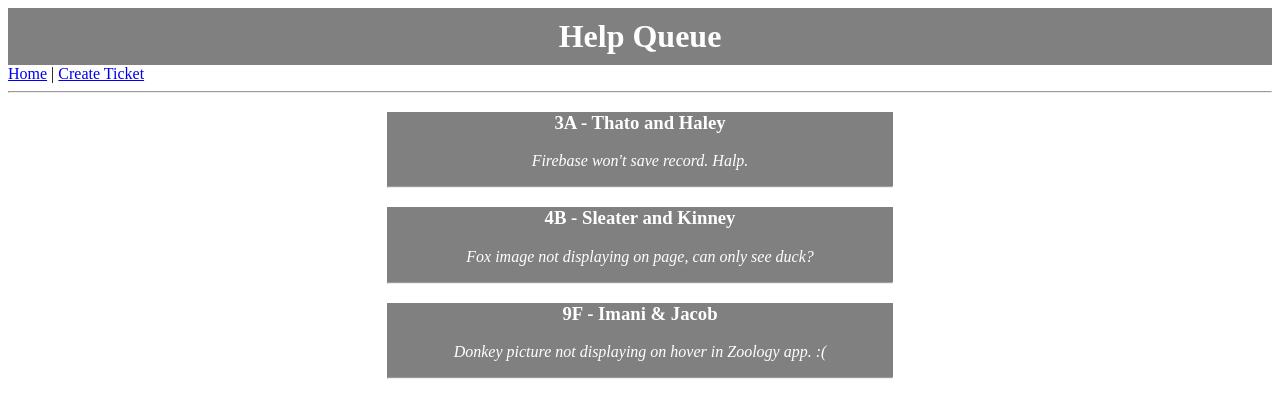
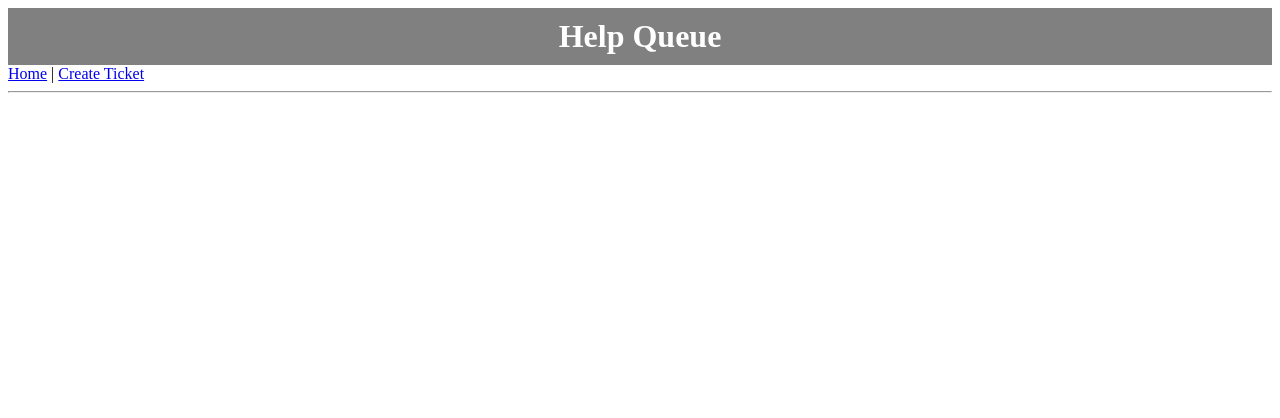
Before and after one commit to hwisoo/react_basics, a React app: page / in a window 1280 px wide. Shown: the top 418 px of the page. Built offline with nearby package versions, Linux system fonts and the light colour scheme.

Commit message:
Lifting State

```diff
--- a/src/components/App.jsx
+++ b/src/components/App.jsx
@@ -5,18 +5,34 @@
 import { Switch, Route } from 'react-router-dom';
 import Error404 from './Error404';
 
-function App(){
-  return (
-    <div>
+class App extends React.Component{
+  constructor(props) {
+    super(props);
+    this.state = {
+      masterTicketList: []
+    };
+    this.handleAddingNewTicketToList = this.handleAddingNewTicketToList.bind(this);
+  }
+
+  handleAddingNewTicketToList(newTicket){
+    var newMasterTicketList = this.state.masterTicketList.slice();
+    newMasterTicketList.push(newTicket);
+    this.setState({masterTicketList: newMasterTicketList});
+  }
+  render(){
+
+    return (
+      <div>
       <Header/>
       <Switch>
-        <Route exact path='/' component={TicketList} />
-        <Route path='/newticket' component={NewTicketControl} />
+    <Route exact path='/' render={()=><TicketList ticketList={this.state.masterTicketList} /> }/>
+        <Route path='/newticket' render={()=><NewTicketControl onNewTicketCreation={this.handleAddingNewTicketToList} />} />
         <Route component={Error404} />
       </Switch>
     </div>
 
-  );
+    );
+  }
 }
 
 export default App;
--- a/src/components/NewTicketControl.jsx
+++ b/src/components/NewTicketControl.jsx
@@ -1,6 +1,7 @@
 import React from 'react';
 import ConfirmationQuestions from './ConfirmationQuestions';
 import NewTicketForm from './NewTicketForm';
+import PropTypes from "prop-types";
 
 class NewTicketControl extends React.Component {
     constructor(props) {
@@ -18,7 +19,7 @@
     render(){
         let currentlyVisibleContent = null;
         if (this.state.formVisibleOnPage){
-          currentlyVisibleContent = <NewTicketForm />;
+          currentlyVisibleContent = <NewTicketForm onNewTicketCreation={this.props.onNewTicketCreation}/>;
         } else {
           currentlyVisibleContent = <ConfirmationQuestions onTroubleshootingConfirmation={this.handleTroubleshootingConfirmation}/>;
         }
@@ -30,4 +31,8 @@
   }
 }
 
+NewTicketControl.propTypes = {
+    onNewTicketCreation: PropTypes.func
+  };
+
 export default NewTicketControl;
--- a/src/components/NewTicketForm.jsx
+++ b/src/components/NewTicketForm.jsx
@@ -1,6 +1,7 @@
 import React from 'react';
+import PropTypes from 'prop-types';
 
-function NewTicketForm(){
+function NewTicketForm(props){
 
   let _names = null;
   let _location = null;
@@ -8,9 +9,7 @@
 
   function handleNewTicketFormSubmission(event) {
     event.preventDefault();
-    console.log(_names.value);
-    console.log(_location.value);
-    console.log(_issue.value);
+    props.onNewTicketCreation({names: _names.value, location: _location.value, issue: _issue.value});
     _names.value = '';
     _location.value = '';
     _issue.value = '';
@@ -41,4 +40,8 @@
   );
 }
 
+NewTicketForm.propTypes = {
+  onNewTicketCreation: PropTypes.func
+};
+
 export default NewTicketForm;
--- a/src/components/TicketList.jsx
+++ b/src/components/TicketList.jsx
@@ -1,29 +1,13 @@
 import React from 'react';
 import Ticket from './Ticket';
+import PropTypes from 'prop-types';
 
-var masterTicketList = [
-  {
-    names: 'Thato and Haley',
-    location: '3A',
-    issue: 'Firebase won\'t save record. Halp.'
-  },
-  {
-    names: 'Sleater and Kinney',
-    location: '4B',
-    issue: 'Fox image not displaying on page, can only see duck?'
-  },
-  {
-    names: 'Imani & Jacob',
-    location: '9F',
-    issue: 'Donkey picture not displaying on hover in Zoology app. :('
-  }
-];
 
-function TicketList(){
+function TicketList(props){
   return (
     <div>
       <hr/>
-      {masterTicketList.map((ticket, index) =>
+      {props.ticketList.map((ticket, index) =>
         <Ticket names={ticket.names}
           location={ticket.location}
           issue={ticket.issue}
@@ -33,4 +17,8 @@
   );
 }
 
+TicketList.propTypes = {
+  ticketList: PropTypes.array
+};
+
 export default TicketList;
```
